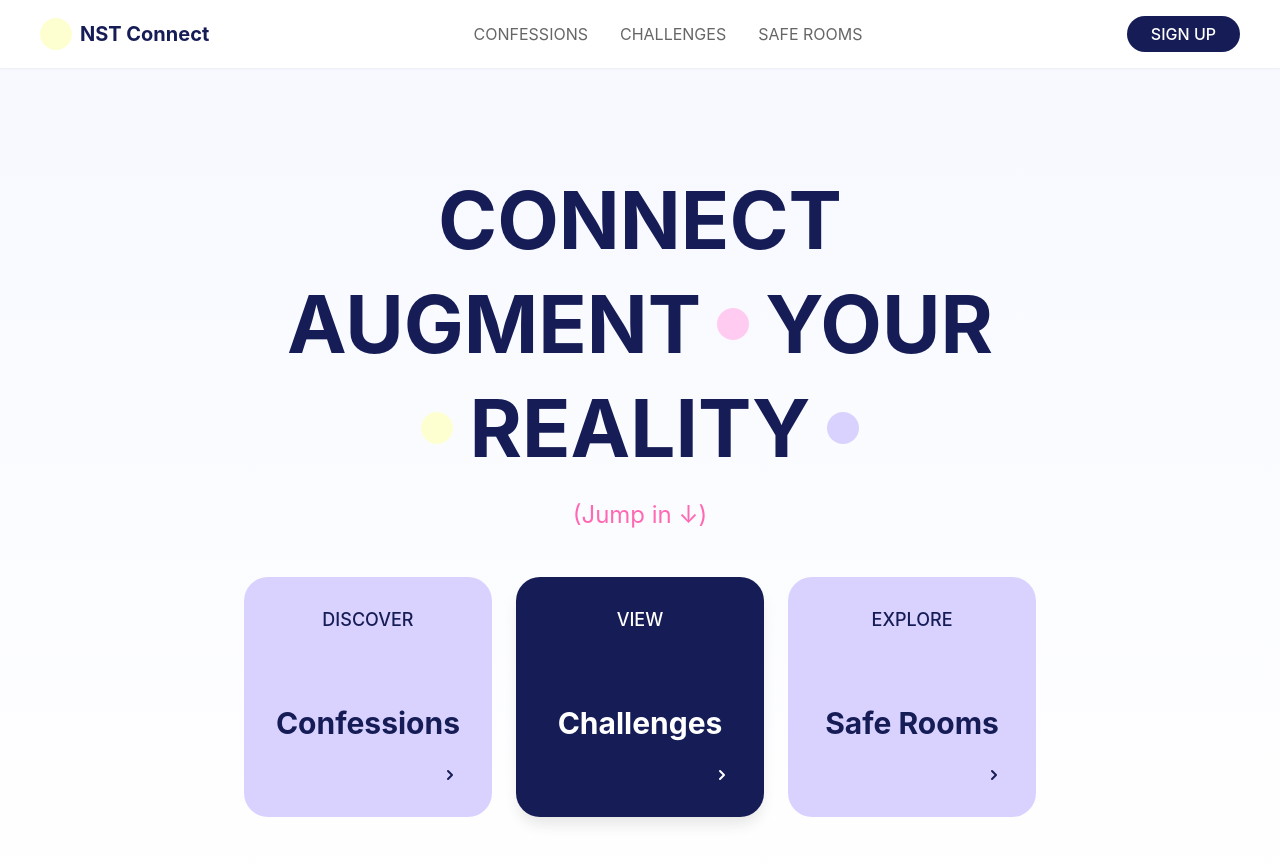
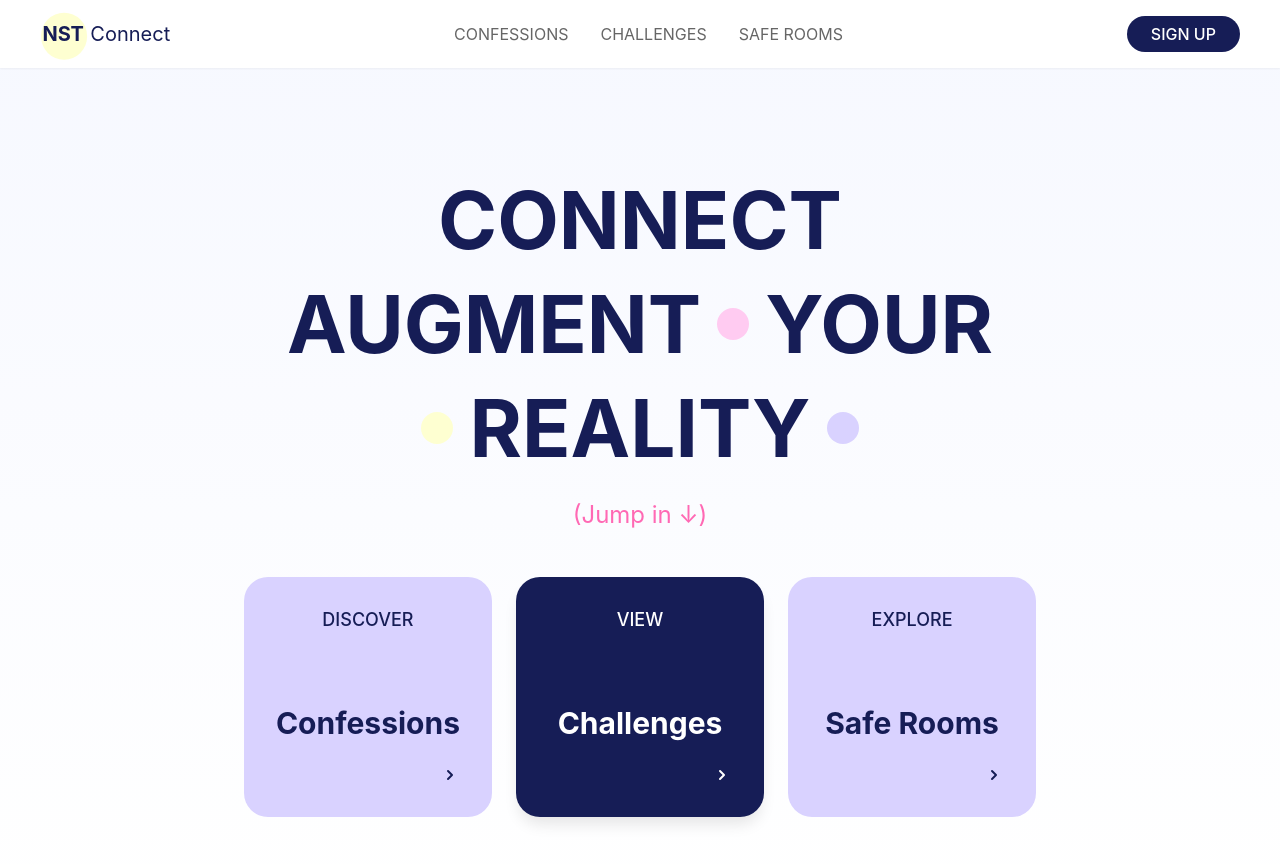
Before and after one commit to prempyla/nstconnect, a Next.js app: page / in a window 1280 px wide. Shown: the top 864 px of the page. Built offline with nearby package versions, Linux system fonts and the light colour scheme.

Commit message:
navbar css and rendring issue

```diff
--- a/src/components/FeatureCard.js
+++ b/src/components/FeatureCard.js
@@ -2,7 +2,9 @@ import Link from "next/link";
 import styles from './FeatureCard.module.css';
 
 export default function FeatureCard({ title, actionText, customClass, isActive = false }) {
-  const href = `/${title.toLowerCase()}`;
+  const href = `/${title.toLowerCase().replace(/\s+/g, '-')}`;
+  ;
+;
 
   return (
     <Link
--- a/src/components/NavBar.module.css
+++ b/src/components/NavBar.module.css
@@ -18,19 +18,41 @@
     align-items: center;
   }
 
+  .logoContainer {
+    position: relative;
+    display: flex;
+    align-items: center;
+  }
+
   .logoCircle {
-    height: 2rem;
-    width: 2rem;
+    position: absolute;
+    top: 59%;
+    left: 15px;
+    transform: translate(-30%, -50%);
+    height: 2.9rem;
+    width: 2.9rem;
     background-color: var(--yellow-light);
     border-radius: 50%;
-    margin-right: 0.5rem;
+    z-index: 0; /* Behind NST text */
   }
 
   .logoText {
+    position: relative; /* To appear above the circle */
     color: var(--navy-color);
     font-weight: bold;
     font-size: 1.25rem;
+    z-index: 1; /* Above yellow circle */
+    padding: 0 0.15rem;
   }
+
+  .connectText {
+    margin-left: 0.25rem;
+    font-size: 1.25rem;
+    font-weight: normal;
+    color: var(--navy-color);
+  }
+
+
 
   .navLinks {
     display: none;
--- a/src/components/Navbar.js
+++ b/src/components/Navbar.js
@@ -5,10 +5,13 @@ export default function NavBar() {
   return (
     <nav className={styles.navbar}>
       <div className={styles.container}>
-        <Link href="/" className={styles.logo}>
-          <div className={styles.logoCircle}></div>
-          <div className={styles.logoText}>NST Connect</div>
-        </Link>
+      <Link href="/" className={styles.logo}>
+      <div className={styles.logoContainer}>
+    <span className={styles.logoCircle}></span>
+    <span className={styles.logoText}>NST</span>
+    <span className={styles.connectText}>Connect</span>
+     </div>
+    </Link>
         <div className={styles.navLinks}>
           <Link href="/confessions" className={styles.navLink}>
             CONFESSIONS
```
Also changed, not shown: src/lib/seedData.js (+6 -3 lines).
